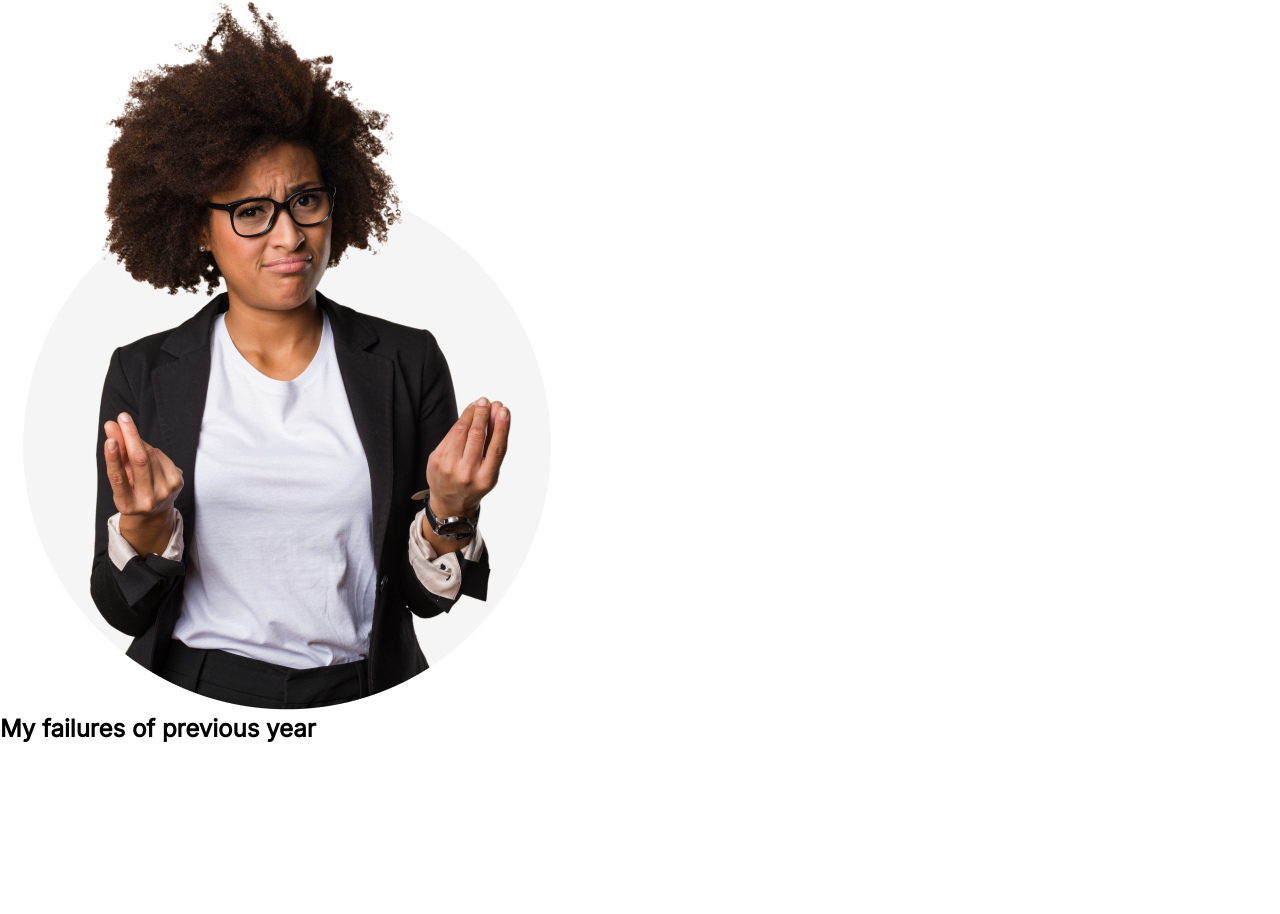
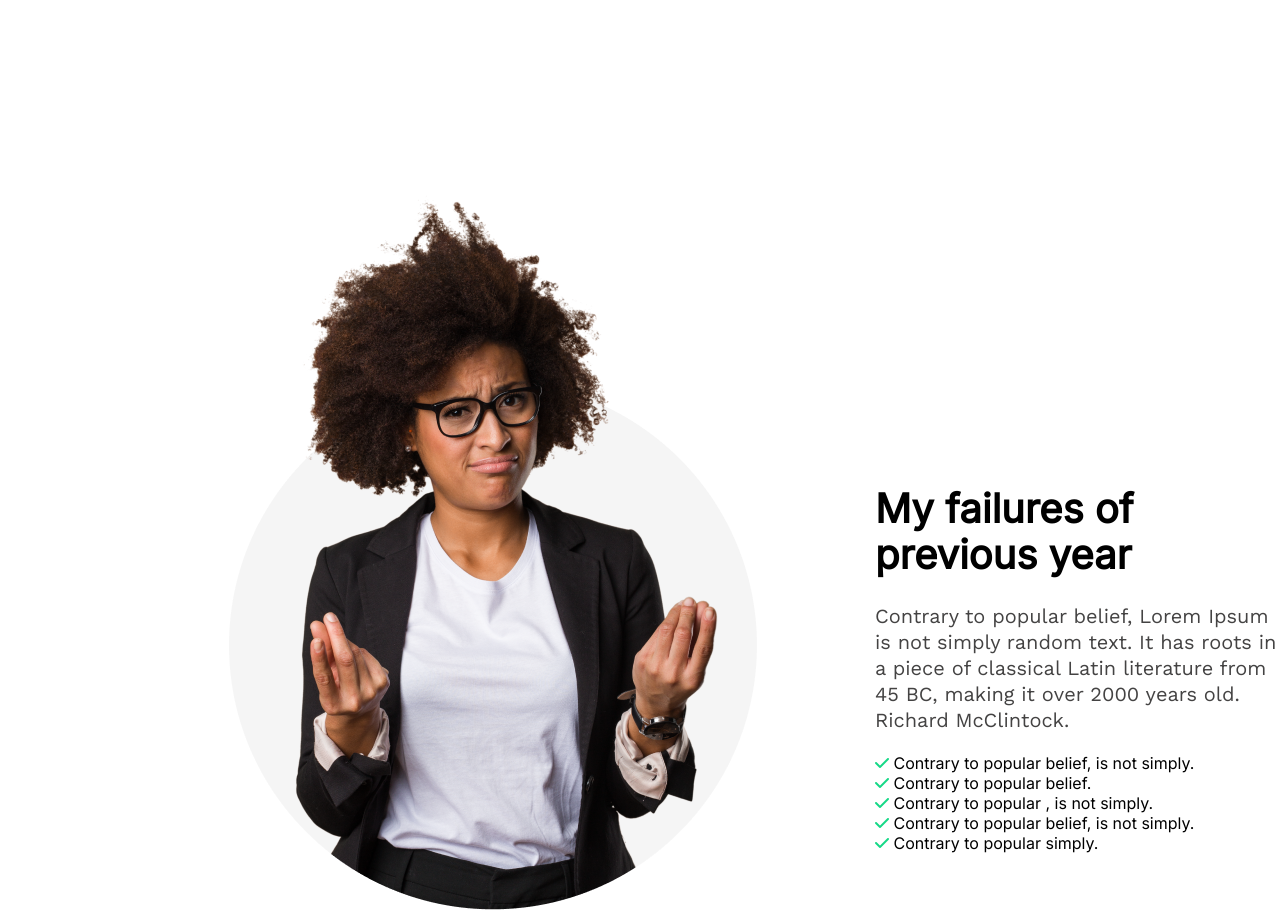
Before and after one commit to musfiqur521/Assignment-1, a plain HTML site: page index.html in a window 1280 px wide. Shown: the part 714-1628 px from the top of the page. Before the commit the page ends 1457 px from the top, so only its background shows below. Drawn offline with nearby package versions, Linux system fonts and the light colour scheme.

Commit message:
Third commit

```diff
--- a/index.html
+++ b/index.html
@@ -17,7 +17,7 @@
 
 <body>
 
-    <!-- =========Top Banner======== -->
+    <!-- =========Top Banner Section======== -->
     <header class="header">
         <div>
             <div class="title-description">
@@ -28,14 +28,34 @@
             <button class="btn-primary">Contact us</button>
         </div>
     </header>
+    <!-- =========End Top Banner Section======== -->
 
     <!-- ======Main Section===== -->
 
     <main>
         <section>
-            <div><img src="images/person.png" alt=""></div>
+            <div class="top-section">
+                <div>
+                <img src="images/person.png" alt="">
+            </div>
+            <div>
             <h2 class="section-title">My failures of previous year</h2>
+            <p class="section-description">Contrary to popular belief, Lorem Ipsum is not simply random text. It has roots in a piece of classical Latin literature from 45 BC, making it over 2000 years old. Richard McClintock.</p>
+            <br>
+
+            <div class="check-point">
+
+                <p><i class="fa-solid fa-check"  style="color: #16D887;"></i> Contrary to popular belief, is not simply.</p>
+                <p><i class="fa-solid fa-check"  style="color: #16D887;"></i> Contrary to popular belief.</p>
+                <p><i class="fa-solid fa-check" style="color: #16D887;"></i> Contrary to popular , is not simply.</p>
+                <p><i class="fa-solid fa-check"  style="color: #16D887;"></i> Contrary to popular belief, is not simply.</p>
+                <p><i class="fa-solid fa-check"  style="color: #16D887;"></i> Contrary to popular simply.</p>
+
+                  </div>
+              </div>
+            </div>
         </section>
+
     </main>
 
 </body>
--- a/style.css
+++ b/style.css
@@ -4,7 +4,7 @@
     font-family: 'Inter', sans-serif;
 }
 
-/* =====Top Banner====  */
+/* =====Top Banner Section====  */
 .header {
     background-image: url(../images/banner/banner3.png);
     background-repeat: no-repeat;
@@ -44,3 +44,38 @@
     margin-left: 1210px;
     margin-top: 578px;
 }
+
+/* ========Main Section Start======== */
+
+.top-section {
+    display: flex;
+    gap: 100px;
+    margin-left: 206px;
+    margin-top: 200px;
+
+}
+
+.section-title {
+    font-weight: 700px;
+    font-size: 40px;
+    line-height: 46px;
+    margin-top: 300px;
+    margin-bottom: 25px;
+}
+
+
+.section-description {
+
+    font-family: 'Work Sans';
+    word-wrap: break-word;
+    text-align: left;
+    font-style: normal;
+    font-weight: 300px;
+    font-size: 20px;
+    line-height: 26px;
+    color: #444343;
+
+}
+.check-point{
+
+}
```
